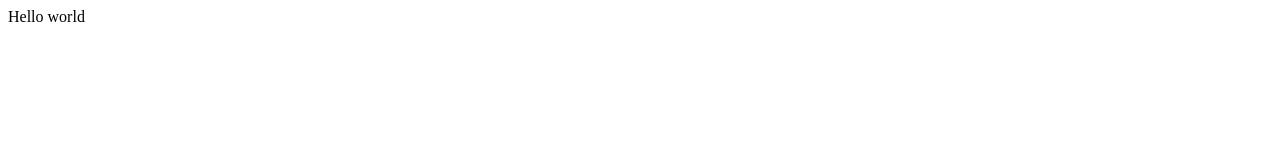
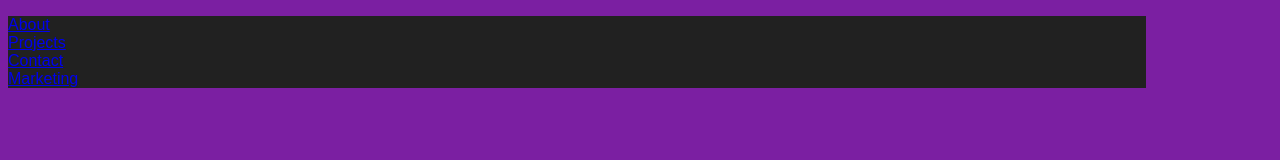
Before and after one commit to anaragomez/anaragomez.github.io, a plain HTML site: page index.html in a window 1280 px wide. Drawn offline with Linux system fonts and the light colour scheme; files that its build step writes are made by us from their sources.

Commit message:
agregué el menú

```diff
--- /dev/null
+++ b/css/styles.css
@@ -0,0 +1,12 @@
+body{
+    font-family: Arial, Helvetica, sans-serif;
+    background: #7B1FA2;
+}
+.menu{
+    list-style: none;
+    padding: 0;
+    background: #212121;
+    width: 90%;
+    max-height: 1000px;
+    margin-right: 0;
+}
--- a/index.html
+++ b/index.html
@@ -1 +1,20 @@
-Hello world
+<!DOCTYPE html>
+<html lang="en">
+<head>
+    <meta charset="UTF-8">
+    <meta http-equiv="X-UA-Compatible" content="IE=edge">
+    <meta name="viewport" content="width=device-width, initial-scale=1.0">
+    <title>anaragomez</title>
+    <link rel="stylesheet" type="text/css" href="styles.css">
+</head>
+<body>
+    <ul class="menu">
+        <li><a href="#">About</a></li>
+        <li><a href="#">Projects</a></li>
+        <li><a href="#">Contact</a></li>
+        <li><a href="#">Marketing</a></li>
+    </ul>
+
+
+</body>
+</html>
```
